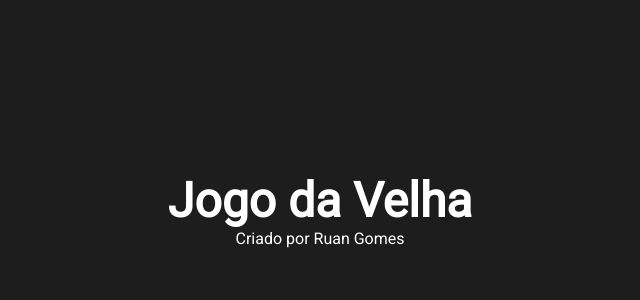
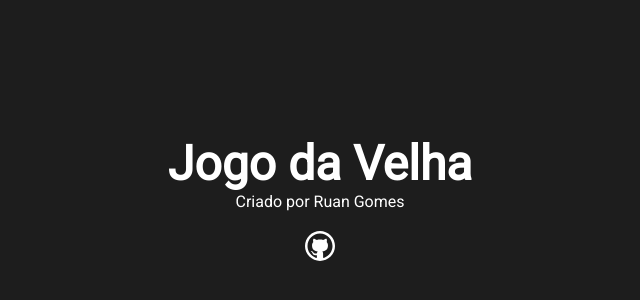
Before and after one commit to RuanL-Dev/react-nextjs-jogo-da-velha, a Next.js app: page / in a window 1280 px wide. Shown: the part 190-490 px from the top of the page, without its empty margins (320-960 px from the left). Built offline with nearby package versions, Linux system fonts and the light colour scheme.

Commit message:
Criado componente de ícone

```diff
--- a/src/components/header/Header.jsx
+++ b/src/components/header/Header.jsx
@@ -2,13 +2,16 @@ import styles from './Header.module.css'
 
 import Title from '../title/Title'
 import Subtitle from '../subtitle/Subtitle'
-
+import Icon from '../icon/Icon'
 
 function Header () {
   return (
     <div className={styles.header}>
       <Title>Jogo da Velha</Title>
       <Subtitle>Criado por Ruan Gomes</Subtitle>
+      <div className={styles.iconContent}>
+        <Icon iconName="github" link="https://github.com/RuanL-Dev"/>
+      </div>
     </div>
   )
 }
--- a/src/components/header/Header.module.css
+++ b/src/components/header/Header.module.css
@@ -2,3 +2,7 @@
   text-align: center;
   padding: 40px 0;
 }
+
+.iconContent {
+  margin: 20px 0;
+}
--- /dev/null
+++ b/src/components/icon/Icon.jsx
@@ -0,0 +1,13 @@
+function Icon ({ iconName, size, link }) {
+  return (
+    <a href={link} target='_blank'>
+    <img src={`/icons/${iconName}.svg`} width={size} />
+    </a>
+  )
+}
+
+Icon.defaultProps = {
+  size: '30px'
+}
+
+export default Icon
```
Also changed, not shown: public/icons/github.svg (added).
